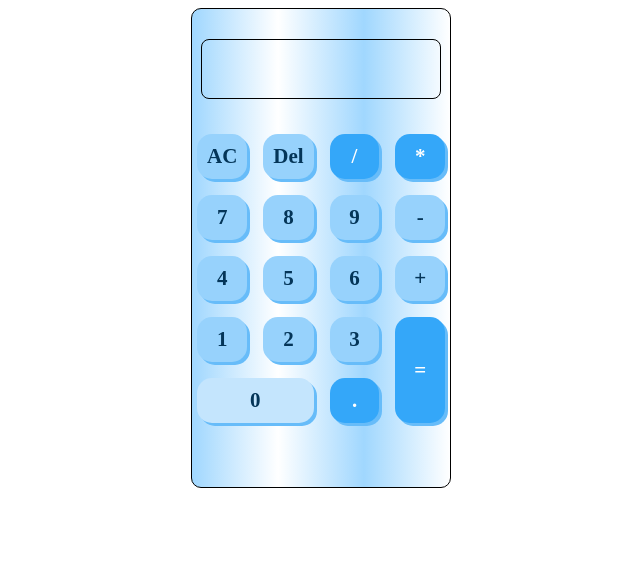
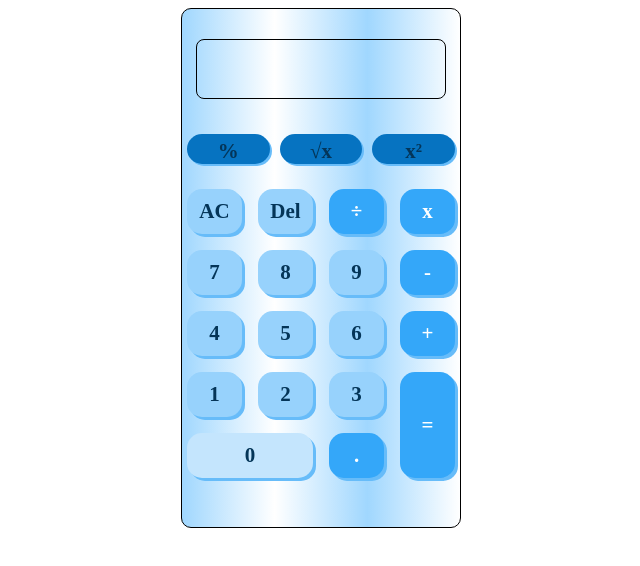
Before and after one commit to S-Rashy/calc, a plain HTML site: page index.html in a window 1280 px wide. Shown: the whole page, without its empty margins (319-959 px from the left). Drawn offline with Linux system fonts and the light colour scheme.

Commit message:
another commit

```diff
--- a/index.html
+++ b/index.html
@@ -3,36 +3,40 @@
 <head>
     <meta charset="UTF-8">
     <meta name="viewport" content="width=device-width, initial-scale=1.0">
-    <title>Document</title>
+    <title>Calculator</title>
     <link rel="stylesheet" href="style.css">
 </head>
 <body>
     <div class="calc">
 
         <div class="top">
-            <p id="display"></p>
+            <p id="display" ></p>
         </div>
-
+        <div class="topkeys">
+            <div onclick="toPercent()"> % </div>
+            <div onclick="squareroot('')"> √x </div>
+            <div onclick="square('')">x²</div>
+        </div>
 
         <div class="keys">
             <div id="ac" onclick="clearDisplay()">AC</div>
             <div id="del" onclick="deleteNum()">Del</div>
-            <div id="slash" onclick="addToDisplay('/')" >/</div>
-            <div id="times" onclick="addToDisplay('*')">*</div>
+            <div id="slash" onclick="addToDisplay('/')" class="blue">÷</div>
+            <div id="times" onclick="addToDisplay('*')" class="blue">x</div>
             <div id="seven" onclick="addToDisplay('7')">7</div>
             <div id="eight" onclick="addToDisplay('8')" >8</div>
             <div id="nine" onclick="addToDisplay('9')">9</div>
-            <div id="minus" onclick="addToDisplay('-')">-</div>
+            <div id="minus" onclick="addToDisplay('-')" class="blue">-</div>
             <div id="four" onclick="addToDisplay('4')">4</div>
             <div id="five" onclick="addToDisplay('5')">5</div>
             <div id="six" onclick="addToDisplay('6')">6</div>
-            <div id="plus" onclick="addToDisplay('+')" >+</div>
+            <div id="plus" onclick="addToDisplay('+')" class="blue">+</div>
             <div id="one" onclick="addToDisplay('1')">1</div>
             <div id="two" onclick="addToDisplay('2')">2</div>
             <div id="three" onclick="addToDisplay('3')">3</div>
-            <div id="equal" onclick="equal()">=</div>
+            <div id="equal" onclick="equal()" class="blue">=</div>
             <div id="zero" onclick="addToDisplay('0')">0</div>
-            <div id="dot" onclick="addToDisplay('.')">.</div>
+            <div id="dot" onclick="addToDisplay('.')" class="blue">.</div>
 
         </div>
     </div>
--- a/index.js
+++ b/index.js
@@ -1,11 +1,28 @@
 let showtext = document.getElementById("display");
 
+
 function addToDisplay(btn) {
+    if (showtext.textContent.length >= 20) {
+        alert("Equation too long")
+    }
+
     showtext.textContent += btn
+
 }
 
 function equal() {
+//     let lastnum = showtext.textContent.slice( 0,-1)
+//     // let firstnum = showtext.teazxtContent.charAt[0]
+
+//   if ( lastnum === '+'|| lastnum == '-' || lastnum == '*' || lastnum == '/' ) {
+//     showtext.textContent = "Equation Invalid"
+// }
+    // else if ( firstnum ==  '*' || firstnum == '/'  ) {
+    //     showtext.textContent = "Equation Invalid"
+    // }
+
     showtext.textContent = eval(showtext.textContent);
+
 }
 
 function clearDisplay() {
@@ -15,3 +32,14 @@ function clearDisplay() {
 function deleteNum() {
     showtext.textContent = showtext.textContent.slice(0, -1);
 }
+function toPercent() {
+    showtext.textContent = showtext.textContent/100
+
+}
+function square() {
+    showtext.textContent = showtext.textContent**2
+}
+
+function squareroot() {
+    showtext.textContent = Math.sqrt(showtext.textContent);
+}
--- a/style.css
+++ b/style.css
@@ -3,21 +3,18 @@
 }
 .calc{
     border: 1px solid;
-    height: 480px;
-    width: 260px;
+    height: 520px;
+    width: 280px;
     margin: auto;
     border-radius: 10px;
     background: linear-gradient(to left, white, rgb(160, 215, 254), white, rgb(160, 215, 254) );
 }
 .top{
     border: 1px solid;
-    width: 240px;
+    width: 250px;
     height: 60px;
     margin: 30px auto;
     border-radius: 8px;
-    /* box-shadow: 3px 3px hsl(205, 92%, 69%); */
-    /* border: none; */
-    /* background-color: rgb(234, 232, 232); */
 
     p{
         font-size: 20px;
@@ -25,6 +22,31 @@
         color: hsl(205, 92%, 8%);
         text-align: right;
     }
+}
+.topkeys{
+    display: grid;
+    grid-template-columns: repeat(3, 1fr);
+    margin: 15px 0;
+}
+.topkeys div{
+    border: 1px solid;
+    color: hsl(205, 92%, 18%);
+    margin:  5px;
+    background-color: hsl(205, 94%, 39%);
+    padding: 5px;
+    border-radius: 15px;
+    text-align: center;
+    font-weight: 600;
+    font-size: 21px;
+    border: none;
+    box-shadow: 2px 2px hsl(205, 92%, 69%);
+    height: 30px;
+
+}
+.topkeys div:hover{
+    background-color: hsl(205, 94%, 24%);
+    color: white;
+
 }
 .keys{
     display: grid;
@@ -52,10 +74,6 @@
     align-items: center;
     justify-content: center;
 }
-/* #equal:hover{
-    background-color:hsl(205, 94%, 39%);
-    color: hsl(205, 92%, 8%);
-} */
 #zero{
     grid-column:  span 2;
     background-color: hsl(205, 92%, 88%);
@@ -63,28 +81,36 @@
 #zero:hover{
     background-color: hsl(205, 92%, 69%)
 }
-.keys div:nth-child(3), .keys div:nth-child(4),.keys div:nth-child(16), .keys div:nth-child(18){
-    background-color:hsl(205, 94%, 59%);;
+.keys div:nth-child(3), .keys div:nth-child(4),.keys div:nth-child(8),.keys div:nth-child(12),.keys div:nth-child(16), .keys div:nth-child(18){
+    background-color:hsl(205, 94%, 59%);
     color: white;
 }
 .keys div:hover{
-    background-color:hsl(205, 94%, 39%);;
+    background-color:hsl(205, 94%, 39%);
     color: white;
 }
 
 #equal:hover{
+    background-color:hsl(205, 94%, 29%);
+    color: hsl(205, 92%, 8%);
+}
+#times:hover{
+    background-color:hsl(205, 94%, 29%);
+    color: hsl(205, 92%, 8%);
+}
+#slash:hover{
+    background-color:hsl(205, 94%, 29%);
+    color: hsl(205, 92%, 8%);
+}
+#dot:hover{
+    background-color:hsl(205, 94%, 29%);
+    color: hsl(205, 92%, 8%);
+}
+#plus:hover{
+    background-color:hsl(205, 94%, 29%);
+    color: hsl(205, 92%, 8%);
+}
+#minus:hover{
     background-color:hsl(205, 94%, 29%);;
     color: hsl(205, 92%, 8%);
 }
-#times:hover{
-    background-color:hsl(205, 94%, 29%);;
-    color: hsl(205, 92%, 8%);
-}
-#slash:hover{
-    background-color:hsl(205, 94%, 29%);;
-    color: hsl(205, 92%, 8%);
-}
-#dot:hover{
-    background-color:hsl(205, 94%, 29%);;
-    color: hsl(205, 92%, 8%);
-}
```
